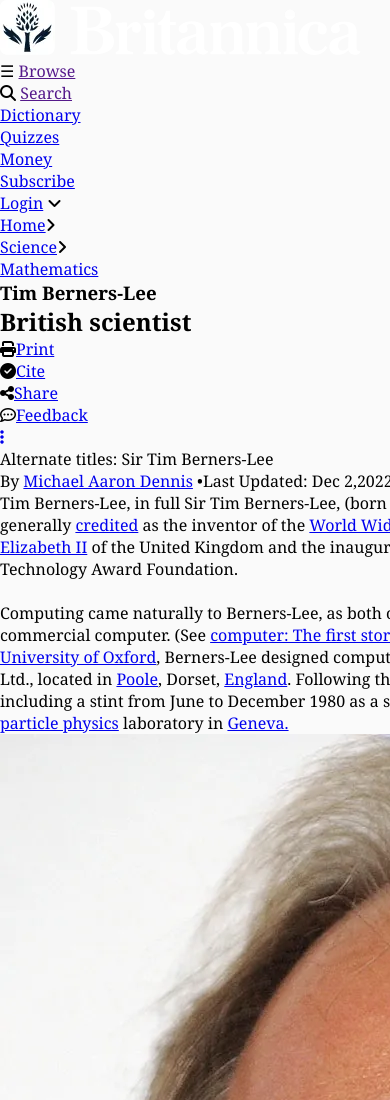
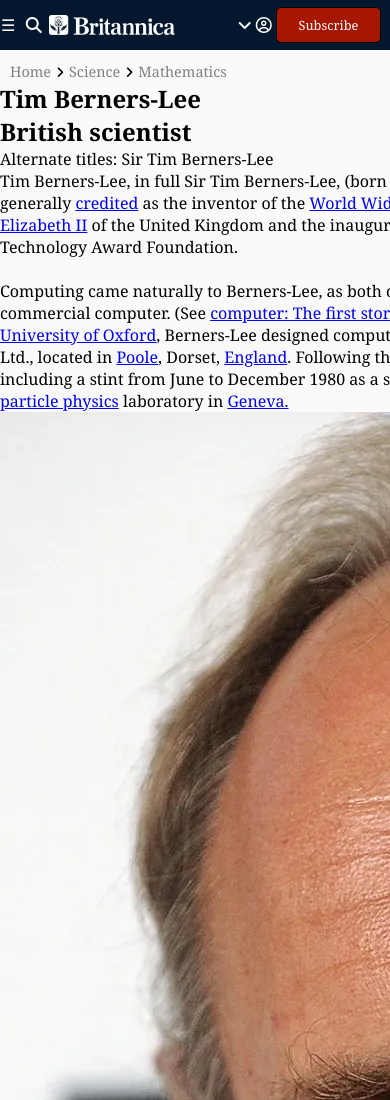
Before and after one commit to GigiTheGiraffe/tim-berners-lee, a plain HTML site: page index.html in a window 390 px wide. Shown: the top 1100 px of the page. Drawn offline with Linux system fonts and the light colour scheme.

Commit message:
Header pour mobile et cacher éléments pour mobile

```diff
--- a/index.html
+++ b/index.html
@@ -13,15 +13,15 @@
             <nav>
                 <img src="images/logo-tim-berners-britanica.webp" alt="Logo Brittanica">
                 <ul class="nav-button-left">
-                    <li>&#9776;&nbsp;<a href="">Browse</a></li>
-                    <li><i class="fa-solid fa-magnifying-glass"></i>&nbsp;</i><a href="">Search</a></li>
-                    <li><a href="#">Dictionary</a></li>
-                    <li><a href="#">Quizzes</a></li>
-                    <li><a href="#">Money</a></li>
+                    <li>&#9776;&nbsp;<a href="" class="hid-mob">Browse</a></li>
+                    <li><i class="fa-solid fa-magnifying-glass"></i>&nbsp;</i><a href="" class="hid-mob">Search</a></li>
+                    <li><a href="#" class="hid-mob">Dictionary</a></li>
+                    <li><a href="#" class="hid-mob">Quizzes</a></li>
+                    <li><a href="#" class="hid-mob">Money</a></li>
                 </ul>
                 <ul class="nav-button-right">
                     <li class="subscribe"><a href="#">Subscribe</a></li>
-                    <li><a href="#">Login</a>&nbsp;<i class="fa-solid fa-angle-down"></i></li>
+                    <li><a href="#" class="hid-mob">Login</a></i><span class="hid-des"><i class="fa-regular fa-circle-user"></i></span></i>&nbsp;<i class="fa-solid fa-angle-down"></i></li>
                 </ul>
             </nav>
         </header>
@@ -34,23 +34,27 @@
                 </ul>
             </section>
             <section id="first-container">
-                <section id="top-info">
+                <hgroup id="top-info">
+                    <!-- add buton science & tech / actions-->
                         <h1>Tim Berners-Lee</h1>
                         <h2>British scientist</h2>
-                        <ul id="social">
+                        <ul id="social" class="hid-mob">
                             <li><i class="fa-solid fa-print"></i><a href="#">Print</a></li>
                             <li><i class="fa-solid fa-circle-check"></i><a href="#">Cite</a></li>
                             <li><i class="fa-solid fa-share-nodes"></i><a href="#">Share</a></li>
                             <li><i class="fa-regular fa-comment-dots"></i><a href="#">Feedback</a></li>
                             <li><a href="#"><i id="dots" class="fa-solid fa-ellipsis-vertical"></i></a></li>
                        </ul>
-                        <p class="alternate">Alternate titles: Sir Tim Berners-Lee</p>
                         <article>
-                            <p id="author">By <a href="#">Michael Aaron Dennis</a> <span class="grey">•Last Updated: Dec 2,2022 </span>• <a href="#">Edit History</a></p>
+                            <p class="alternate" class="hid-mob">Alternate titles: Sir Tim Berners-Lee</p>
+                            <p id="author" class="hid-mob">By <a href="#">Michael Aaron Dennis</a> <span class="grey">•Last Updated: Dec 2,2022 </span>• <a href="#">Edit History</a></p>
+                            <!--Add written by, fact-checkep, updated -->
                         </article>
-                </section>
+                        <!-- add table of contes WITH icons, add audio button in a new section-->
+                    </hgroup>
                 <section id="main-aside">
                     <section>
+                        <!--add sticky table of content with name of TBL-->
                         <article class="biography">
                             <p><span class="strong">Tim Berners-Lee</span>, in full <span class="strong">Sir Tim Berners-Lee</span>, (born June 8, 1955, <a href="#">London</a>, England), British computer scientist, generally <a href="#" class="dotted">credited</a> as the inventor of the <a href="#">World Wide Web</a>. In 2004 he was awarded a knighthood by <a href="#">Queen Elizabeth II</a> of the United Kingdom and the inaugural Millennium Technology Prize (€1 million) by the Finnish Technology Award Foundation.</p>
                             <br>
@@ -58,10 +62,11 @@
                         </article>
                     </section>
                     <aside>
-                        <img src="images/British-scientist-Tim-Berners-Lee.webp" alt="Image of Tim Berners-Lee">
+                        <img src="images/British-scientist-Tim-Berners-Lee.webp" alt="Image of Tim Berners-Lee"> <!-- add polaroid effect-->
                         <p class="legende">Tim Berners-Lee</p>
                         <h3><a href="#">See all media</a></h3>
                         <hr>
+                        <!-- add a category, in-full:-->
                         <p><span class="strong">Born:</span> June 8, 1955 (age 67) • <a href="#">London</a> • <a href="#">England</a></p>
                         <p><span class="strong">Founder:</span> <a href="#">World Wide Web Consortium</a></p>
                         <p><span class="strong">Inventions:</span> <a href="#">World Wide Web</a> • <a href="#">World Wide Web</a></p>
--- a/style.css
+++ b/style.css
@@ -10,17 +10,123 @@ body {
     background-color: #FAFAFA;
 }
 
-@media only screen and (max-width: 799px) {
+@media only screen and (max-width: 699px) {
 
+    .hid-mob {display: none;}
+
+    header {background-color: #03182E;
+        width: 100vw;
+        box-sizing: border-box;
+        height: 50px;
+        display: flex;
+        align-items: center;
+        }
+
+        nav img {
+            display: flex;
+            width: 30%;
+            order: 2;
+            flex: 3;
+        }
+
+        nav {
+            display: flex;
+            flex-direction: row;
+            box-sizing: border-box;
+            align-items: center;
+            height: 100%;
+            width: 100vw;
+        }
+
+        nav li {
+            display: flex;
+            list-style-type: none;
+            width: auto;
+        }
+
+        .little-nav {
+            display: flex;
+            list-style-type: none;
+            padding-left: 5px;
+            padding-right: 10px;
+            padding-top: 10px;
+            width: 100vw;
+        }
+
+        .little-nav a {
+            color: gray;
+            text-decoration: none;
+            margin: 5px;
+            font-size: 0.9em;
+        }
+
+        .fa-angle-right {
+            font-size: 0.8em;
+            height: 50%;
+        }
+
+        nav, nav a {
+            color: white;
+            text-decoration: none;
+        }
+
+        .subscribe {
+            background-color: #A71600;
+            border-radius: 5px;
+            border: black solid 1px;
+            padding-top: 0.5rem;
+            padding-bottom: 0.5rem;
+            padding-left: 0.2rem;
+            padding-right: 0.2rem;
+            order: 1;
+            font-size: 0.8em;
+            margin: 1vw;
+        }
+
+        .nav-button-right {
+            order: 3;
+            display: flex;
+            flex: 5;
+            align-items: center;
+            margin-right: 5px;
+            justify-content: flex-end;
+        }
+        .nav-button-right li {
+            display: flex;
+            flex-direction: row-reverse;
+            align-items: center;
+            justify-content: center;
+            flex: 1;
+        }
+
+        .nav-button-right li:nth-child(2) {
+            justify-content: right;
+        }
+
+        .nav-button-left {
+            display: flex;
+            align-items: center;
+            flex: 1;
+        }
+
+        .nav-button-left li {
+            display: flex;
+            flex-direction:row-reverse;
+            justify-content:baseline;
+            align-items: center;
+            margin: 1px;
+        }
 }
 
-@media only screen and (min-width: 800px) {
+@media only screen and (min-width: 700px) {
 
     header {background-color: #03182E;
     width: 100vw;
     box-sizing: border-box;
     height: 60px;
     }
+
+    .hid-des {display: none;}
 
     nav img {
         height: 25px;
@@ -42,7 +148,7 @@ body {
         list-style-type: none;
         padding-left: 5px;
         padding-right: 10px;
-      }
+    }
 
     nav, nav a {
         color: white;
@@ -182,7 +288,6 @@ body {
         color: gray;
         font-style: italic;
         font-size: 0.9em;
-        margin-bottom: -5px;
     }
 
     .grey {color: gray;}
@@ -200,7 +305,7 @@ body {
     font-size: 1.2em;
     line-height: 1.5em;
     width: 97%;
-}
+    }
 
     p a, p a:visited {text-decoration: none;}
 
```
